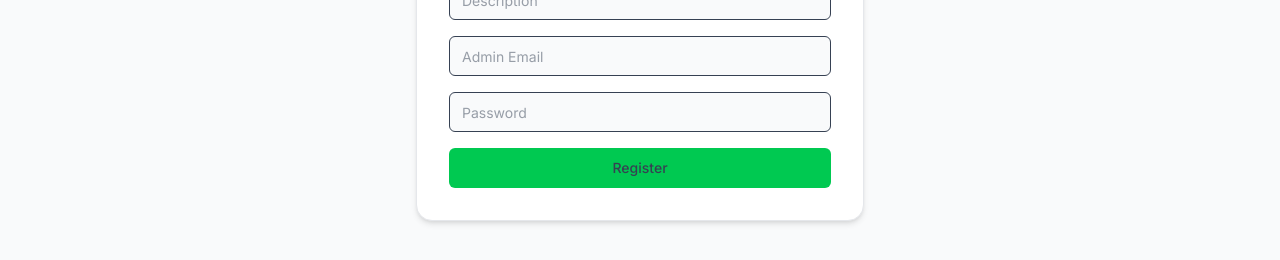
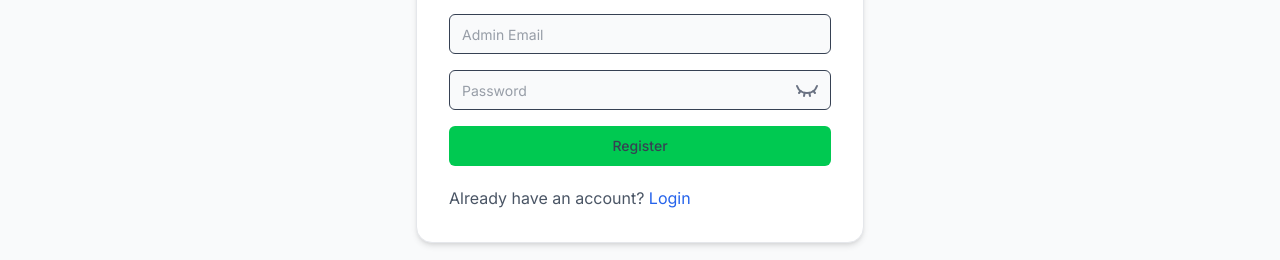
Before and after one commit to Sleeky-Programmers/feedback-system-frontend, a Next.js app: page /auth/register in a window 1280 px wide. Shown: the part 445-705 px from the top of the page. Built offline with nearby package versions, Linux system fonts and the light colour scheme; no server answers.

Commit message:
update: added password reveal on signup form, corrected routing in get started button

```diff
--- a/src/app/auth/register/page.tsx
+++ b/src/app/auth/register/page.tsx
@@ -1,9 +1,9 @@
 "use client";
-
 import { useState } from "react";
 import { Button } from "@/components/ui/button";
 import { Input } from "@/components/ui/input";
 import { registerOrganization } from "@/lib/api";
+import { Eye, EyeClosed } from "lucide-react";
 
 export default function RegisterPage() {
   const [form, setForm] = useState({
@@ -15,6 +15,7 @@ export default function RegisterPage() {
   const [loading, setLoading] = useState(false);
   const [error, setError] = useState("");
   const [success, setSuccess] = useState("");
+  const [showPassword, setShowPassword] = useState(false);
 
   const handleChange = (e: React.ChangeEvent<HTMLInputElement>) => {
     setForm({ ...form, [e.target.name]: e.target.value });
@@ -47,12 +48,42 @@ export default function RegisterPage() {
           <Input name="name" placeholder="Organization Name" onChange={handleChange} required />
           <Input name="description" placeholder="Description" onChange={handleChange} />
           <Input name="email" type="email" placeholder="Admin Email" onChange={handleChange} required />
-          <Input name="password" type="password" placeholder="Password" onChange={handleChange} required />
+          <div className="relative">
+            <Input
+              name="password"
+              type={showPassword ? "text" : "password"}
+              placeholder="Password"
+              onChange={handleChange}
+              required
+            />
+            <button
+              type="button"
+              className="absolute right-3 top-1/2 -translate-y-1/2 text-gray-500"
+              onClick={() => setShowPassword((prev) => !prev)}
+              tabIndex={-1}
+            >
+              {showPassword ? (
+           <div> <Eye /></div>
+              ) : (
+
+          <div> <EyeClosed /></div>
+              )}
+            </button>
+          </div>
           <Button type="submit" disabled={loading} className="w-full bg-green-500">
             {loading ? "Registering..." : "Register"}
           </Button>
         </form>
+<div className="text-gray-600 mt-5">
+  <h2>
+    Already have an account?{" "}
+    <a href="/auth/login" className="text-[#2563EB] hover:underline">
+      Login
+    </a>
+  </h2>
+</div>
       </div>
+
     </div>
   );
 }
--- a/src/app/page.tsx
+++ b/src/app/page.tsx
@@ -21,7 +21,7 @@ export default function Home() {
           </p>
           <div className="flex gap-4">
             <Button asChild size="lg" className="gap-2 bg-blue-700">
-              <Link href="/register">
+              <Link href="/auth/register">
                 Get Started
                 <ArrowRight size={16} />
               </Link>
--- a/src/components/auth/login-form.tsx
+++ b/src/components/auth/login-form.tsx
@@ -126,8 +126,20 @@ export function LoginForm() {
             )}
           </Button>
         </form>
+<div className="text-gray-600">
+  <h2>
+
+</h2>
+    Do not have an account?{" "
+
+}
+
+    <a href="/auth/register" className="text-[#2563EB] hover:underline">
+      Register
+    </a>
+      </div>
       </Form>
+</div>
+);
 
-    </div>
-  );
 }
--- a/src/lib/api.ts
+++ b/src/lib/api.ts
@@ -9,7 +9,6 @@ export async function registerOrganization(data: {
   email: string;
   password: string;
 }) {
-  console.log("Sending:", data);
   const response = await api.post('/organizations/register', data);
   return response.data;
 }
@@ -17,8 +16,8 @@ export async function registerOrganization(data: {
 
 export const loginUser = async (credentials: { email: string; password: string }) => {
   const response = await api.post('/auth/login', credentials);
-  const data = response.data as { access_token: string };
-  return { success: true, token: data.access_token };
+  const data = response.data as { accessToken: string };
+  return { success: true, token: data.accessToken };
 };
 
 export const getProfile = async () => {
```
